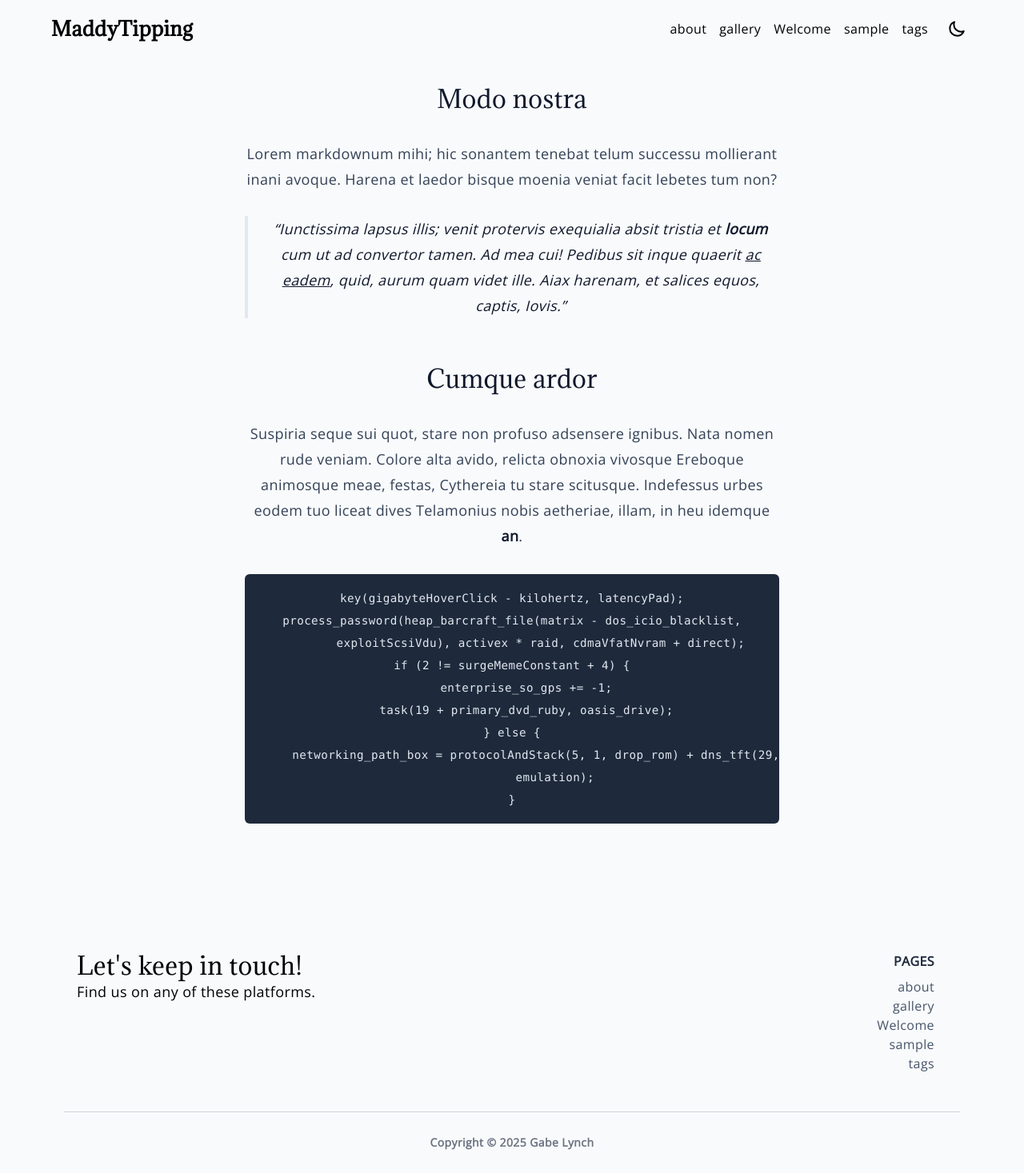
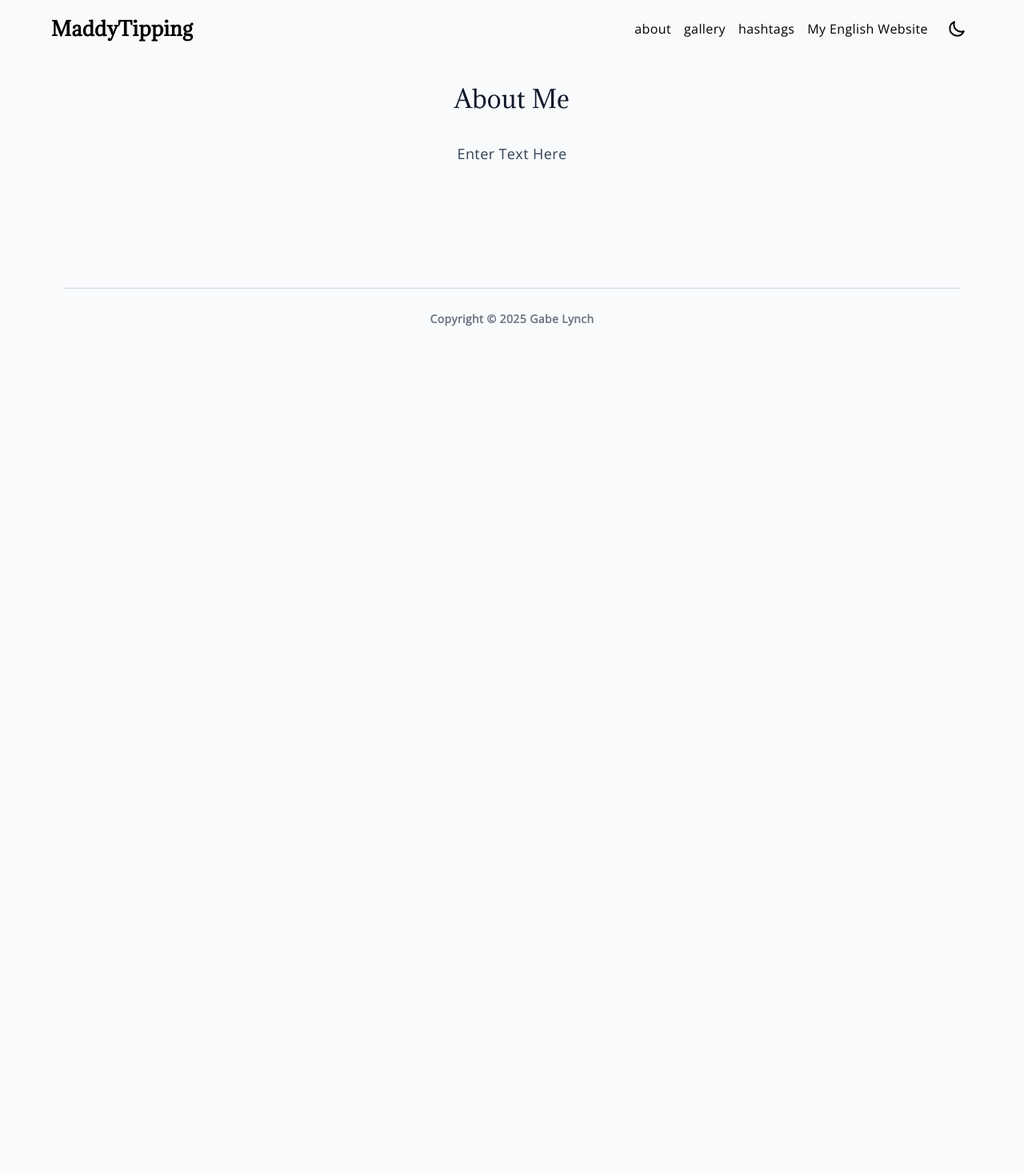
Before and after one commit to Gabe3L/maddytipping, a Jekyll site: the page built from about.md, in a window 1280 px wide. Shown: the whole page at 80% size. Built offline with Jekyll 4.4.1, drawn with Linux system fonts in a browser that asks for light colours; after the commit the page ends 900 px from its top, so only the background shows below that.

Commit message:
Big updates

```diff
--- a/_data/es.yml
+++ b/_data/es.yml
@@ -1,4 +1,4 @@
 footer:
-  title: "Mantengamosnos conectados"
-  description: "Puesdes encontrarme en cualquiera de estos canales:"
-  pages: "Paginas"
+  title: "Enter title here"
+  description: "Enter description here"
+  pages: "Pages"
--- a/_includes/footer.html
+++ b/_includes/footer.html
@@ -2,31 +2,6 @@
 
 <footer class="relative pt-24 pb-6">
   <div class="container mx-auto px-4">
-    <div class="flex flex-wrap text-left lg:text-left">
-      <div class="w-full lg:w-6/12 px-4">
-        <h4 class="text-3xl fonat-semibold">{{ site.data[site.lang].footer.title | default: "Let's keep in touch!" |
-          localize}}</h4>
-        <span class="text-lg dark:text-slate-300 my-4">
-          {{ site.data[site.lang].footer.description | default: "Find us on any of these platforms." }}
-        </span>
-      </div>
-      <div class="w-full lg:w-6/12 px-4">
-        <div class="flex flex-wrap text-right mb-6">
-          <div class="w-full lg:w-4/12 px-4 ml-auto">
-            <span class="block uppercase text-slate-800 dark:text-slate-200 font-semibold mb-2">{{
-              site.data[site.lang].footer.pages | default: "Pages" }}</span>
-            <ul>
-              {% for page in site.pages %}
-              <li>
-                <a class="text-slate-600 hover:text-slate-800 dark:text-slate-300 dark:hover:text-slate-200 "
-                  href="{{ page.url | relative_url }}">{{ page.title }}</a>
-              </li>
-              {% endfor %}
-            </ul>
-          </div>
-        </div>
-      </div>
-    </div>
     <hr class="my-6 border-gray-300">
     <div class="flex flex-wrap items-center md:justify-between justify-center">
       <div class="w-full md:w-4/12 px-4 mx-auto text-center">
--- a/about.md
+++ b/about.md
@@ -2,30 +2,6 @@
 title: about
 layout: page
 ---
-## Modo nostra
+## About Me
 
-Lorem markdownum mihi; hic sonantem tenebat telum successu mollierant inani
-avoque. Harena et laedor bisque moenia veniat facit lebetes tum non?
-
-> Iunctissima lapsus illis; venit protervis exequialia absit tristia et
-> **locum** cum ut ad convertor tamen. Ad mea cui! Pedibus sit inque quaerit [ac
-> eadem](http://clamavit.io/), quid, aurum quam videt ille. Aiax harenam, et
-> salices equos, captis, Iovis.
-
-## Cumque ardor
-
-Suspiria seque sui quot, stare non profuso adsensere ignibus. Nata nomen rude
-veniam. Colore alta avido, relicta obnoxia vivosque Ereboque animosque meae,
-festas, Cythereia tu stare scitusque. Indefessus urbes eodem tuo liceat dives
-Telamonius nobis aetheriae, illam, in heu idemque **an**.
-
-    key(gigabyteHoverClick - kilohertz, latencyPad);
-    process_password(heap_barcraft_file(matrix - dos_icio_blacklist,
-            exploitScsiVdu), activex * raid, cdmaVfatNvram + direct);
-    if (2 != surgeMemeConstant + 4) {
-        enterprise_so_gps += -1;
-        task(19 + primary_dvd_ruby, oasis_drive);
-    } else {
-        networking_path_box = protocolAndStack(5, 1, drop_rom) + dns_tft(29, -3,
-                emulation);
-    }
+Enter Text Here
--- /dev/null
+++ b/hashtags.md
@@ -0,0 +1,5 @@
+---
+title: hashtags
+layout: tags
+permalink: /hashtags/
+---
--- a/tags.md
+++ /dev/null
@@ -1,5 +0,0 @@
----
-title: tags
-layout: tags
-permalink: /tags/
----
```
Also changed, not shown: _data/gallery.yml (+11 -17 lines), index.md (+2 -2 lines), sample.md (deleted, +0 -112 lines), _layouts/hashtags.html (renamed from _layouts/tags.html).
